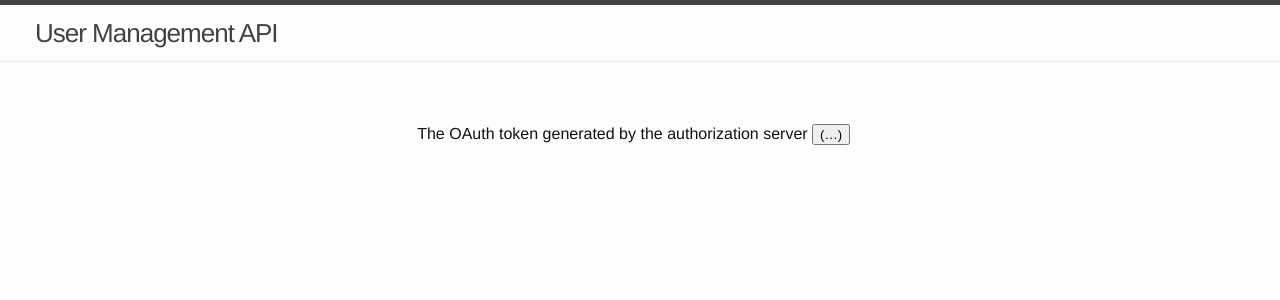
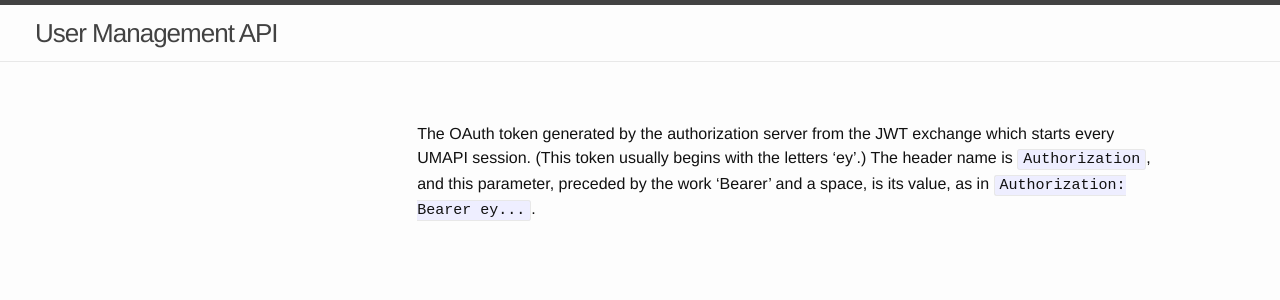
Before and after one commit to adobe-apiplatform/umapi-documentation, a Jekyll site: the page built from docs/en/api/partials/authorizationDescription.md, in a window 1280 px wide. Shown: the top 300 px of the page. Built offline with Jekyll 4.4.1, drawn with Linux system fonts in a browser that asks for light colours; our own code applies the rules of GitHub Pages for plain Markdown files.

```diff
--- a/docs/en/api/partials/authorizationDescription.md
+++ b/docs/en/api/partials/authorizationDescription.md
@@ -1 +1 @@
-The OAuth token generated by the authorization server <button id="authDescriptionButton" onclick="showAuthDescription()">(...)</button><span id="authDescription">from the JWT exchange which starts every UMAPI session.  (This token begins with the letters 'ey'.)  The header name is `Authorization`, and this parameter, preceded by the work 'Bearer' and a space, is its value, as in `Authorization: Bearer ey...`.</span>
+The OAuth token generated by the authorization server from the JWT exchange which starts every UMAPI session.  (This token usually begins with the letters 'ey'.)  The header name is `Authorization`, and this parameter, preceded by the work 'Bearer' and a space, is its value, as in `Authorization: Bearer ey...`.
```
Also changed, not shown: docs/en/api/partials/apiKeyDescription.md (+1 -1 lines), docs/en/api/partials/directOnlyDescription.md (+1 -1 lines), docs/en/api/partials/orgIdDescription.md (+1 -1 lines), docs/en/api/partials/requestIdDescription.md (+1 -1 lines).
